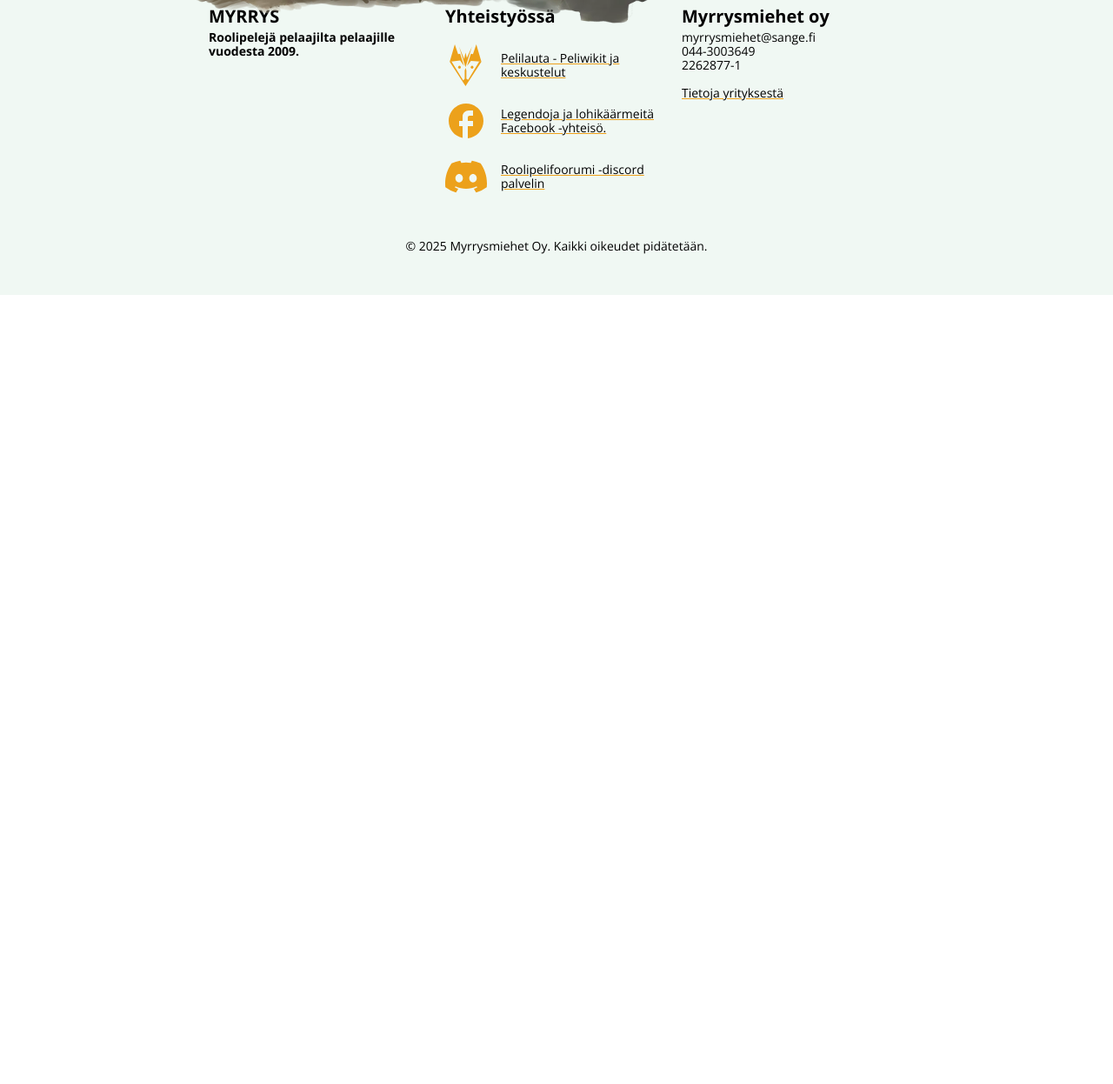
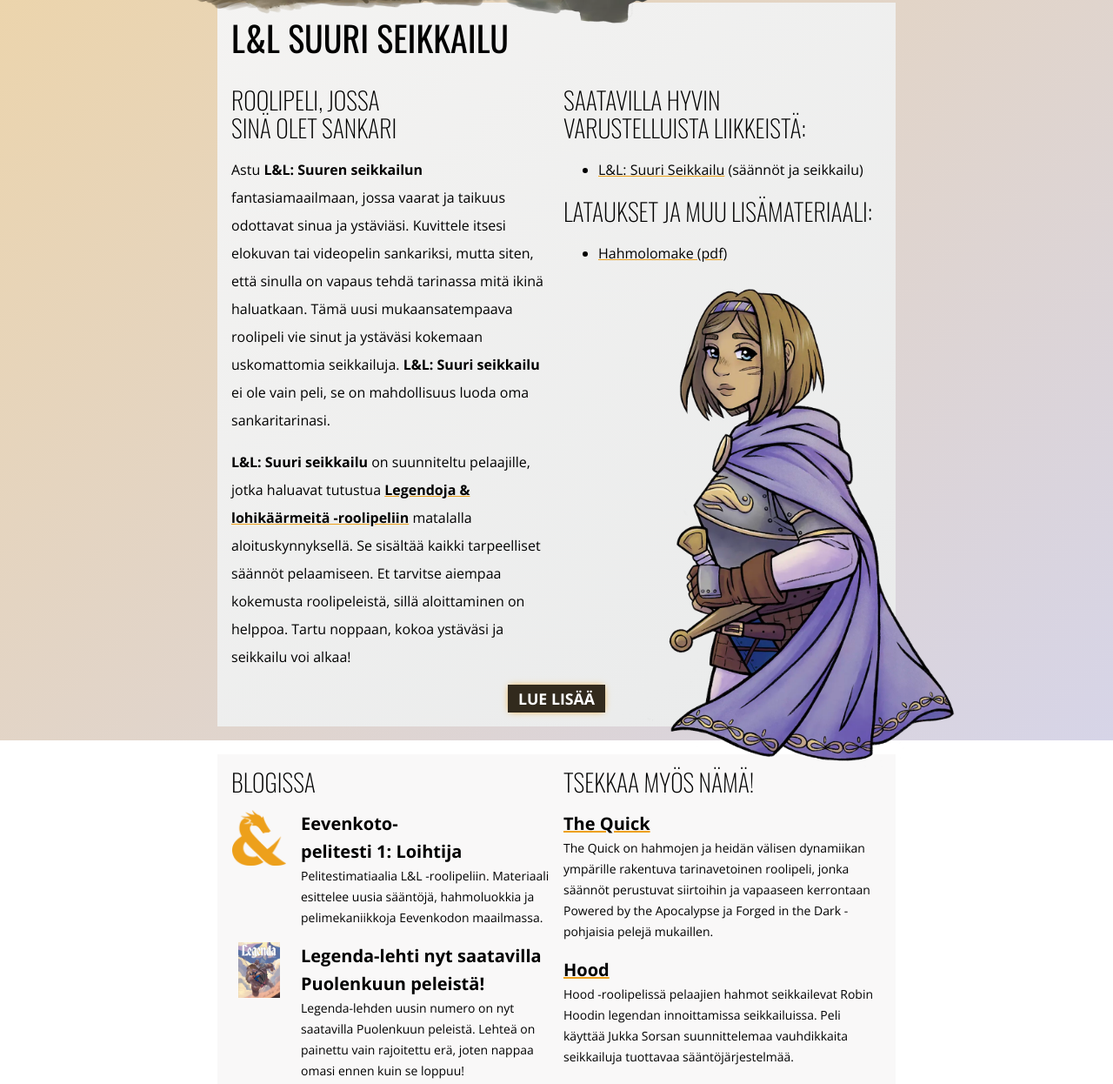
Before and after one commit to villetakanen/myrrys-2025, an Astro site: page / in a window 1280 px wide. Shown: the part 1149-2395 px from the top of the page at 87% size. Before the commit the page ends 1488 px from the top, so only its background shows below. Built offline with nearby package versions, Linux system fonts and the light colour scheme; Astro itself is replaced by a stand-in of ours.

Commit message:
fix: all frontpage blocks added

```diff
--- a/package.json
+++ b/package.json
@@ -1,7 +1,7 @@
 {
   "name": "myrrys-2025",
   "type": "module",
-  "version": "2.0.0-alpha.13",
+  "version": "2.0.0-alpha.14",
   "scripts": {
     "dev": "astro dev",
     "build": "astro build",
--- a/src/components/blog/BlogIndex.astro
+++ b/src/components/blog/BlogIndex.astro
@@ -13,6 +13,8 @@
   if (!tag) return true;
   return data.tags?.includes(tag) ?? false;
 });
+
+blogEntries.sort((a, b) => b.data.pubDate.getTime() - a.data.pubDate.getTime());
 
 if (limit) {
   blogEntries = blogEntries.slice(0, limit);
--- /dev/null
+++ b/src/components/home/MiscBlock.astro
@@ -0,0 +1,20 @@
+---
+import BlogIndex from "@components/blog/BlogIndex.astro";
+import ProductListing from "./ProductListing.astro";
+---
+
+<div class="content-grid">
+  <section class="two-col text-small">
+    <section>
+      <h2>Blogissa</h2>
+      <BlogIndex limit={3}/>
+      <br>
+      <p class="flex justify-center">
+        <a href="/blog" class="button">Näytä lisää</a>
+      </p>
+    </section>
+    <section>
+      <ProductListing />
+    </section>
+  </section>
+</div>
--- /dev/null
+++ b/src/components/home/ProductListing.astro
@@ -0,0 +1,10 @@
+<h2>Tsekkaa myös nämä!</h2>
+
+<h3><a href="/the-quick">The Quick</a></h3>
+
+<p>The Quick on hahmojen ja heidän välisen dynamiikan ympärille rakentuva tarinavetoinen roolipeli, jonka säännöt perustuvat siirtoihin ja vapaaseen kerrontaan Powered by the Apocalypse ja Forged in the Dark -pohjaisia pelejä mukaillen.</p>
+
+
+<h3><a href="/hood">Hood</a></h3>
+
+<p>Hood -roolipelissä pelaajien hahmot seikkailevat Robin Hoodin legendan innoittamissa seikkailuissa. Peli käyttää Jukka Sorsan suunnittelemaa vauhdikkaita seikkailuja tuottavaa sääntöjärjestelmää.</p>
--- /dev/null
+++ b/src/components/less/LessBlock.astro
@@ -0,0 +1,43 @@
+---
+import LetlContent from "@components/letl/LetlContent.astro";
+import LessIntro from "./LessIntro.md";
+import LessProductList from "./LessProductList.md";
+---
+<LetlContent>
+    <section>
+      <article>
+        <h1>L&L Suuri seikkailu</h1>
+        <div class="two-col">
+          <div>
+            <LessIntro />
+          </div>
+          <div>
+            <LessProductList />
+          </div>
+        </div>
+      </article>
+      <div class="cta">
+        <img src="/letl/llss/ritari-press-kit.webp" class="knight" alt="Ritari">
+        <a href="/less" class="button">Lue lisää</a>
+      </div>
+    </section>
+  </LetlContent>
+
+<style>
+@media  (min-width: 640px) {
+  .cta {
+    position: relative;
+    display: flex;
+    justify-content: center;
+  }
+  .cta .button {
+    z-index: 10;
+  }
+  .knight {
+    position: absolute;
+    bottom: calc(var(--grid) * -5);
+    right: calc(var(--grid) * -7);
+    height: calc(var(--grid) * 37);
+  }
+}
+</style>
--- /dev/null
+++ b/src/components/less/LessIntro.md
@@ -0,0 +1,5 @@
+## Roolipeli, jossa sinä olet sankari
+
+Astu **L&L: Suuren seikkailun** fantasiamaailmaan, jossa vaarat ja taikuus odottavat sinua ja ystäviäsi. Kuvittele itsesi elokuvan tai videopelin sankariksi, mutta siten, että sinulla on vapaus tehdä tarinassa mitä ikinä haluatkaan. Tämä uusi mukaansatempaava roolipeli vie sinut ja ystäväsi kokemaan uskomattomia seikkailuja. **L&L: Suuri seikkailu** ei ole vain peli, se on mahdollisuus luoda oma sankaritarinasi.
+
+**L&L: Suuri seikkailu** on suunniteltu pelaajille, jotka haluavat tutustua **[Legendoja & lohikäärmeitä -roolipeliin](/letl)** matalalla aloituskynnyksellä. Se sisältää kaikki tarpeelliset säännöt pelaamiseen. Et tarvitse aiempaa kokemusta roolipeleistä, sillä aloittaminen on helppoa. Tartu noppaan, kokoa ystäväsi ja seikkailu voi alkaa!
--- /dev/null
+++ b/src/components/less/LessProductList.md
@@ -0,0 +1,7 @@
+## SAATAVILLA HYVIN VARUSTELLUISTA LIIKKEISTÄ:
+
+- [L&L: Suuri Seikkailu](/less) (säännöt ja seikkailu)
+
+## LATAUKSET JA MUU LISÄMATERIAALI:
+
+- [Hahmolomake (pdf)](/less/hahmolomake.pdf)
--- a/src/pages/index.astro
+++ b/src/pages/index.astro
@@ -1,9 +1,13 @@
 ---
+import MiscBlock from "@components/home/MiscBlock.astro";
+import LessBlock from "@components/less/LessBlock.astro";
 import LetlBlock from "@components/letl/LetlBlock.astro";
 import Page from "src/layouts/Page.astro";
 ---
 <Page title="MYRRYS">
   <main>
     <LetlBlock />
+    <LessBlock />
+    <MiscBlock />
   </main>
 </Page>
--- a/src/styles/typography.css
+++ b/src/styles/typography.css
@@ -4,12 +4,6 @@
 
   --font-size: calc(1 * var(--grid));
   --line-height: calc(2 * var(--grid));
-
-  --font-size-small: calc(0.875 * var(--grid));
-  --line-height-small: calc(1 * var(--grid));
-
-  --font-size-small: calc(0.875 * var(--grid));
-  --line-height-small: calc(1 * var(--grid));
 
   font-size: var(--font-size);
   line-height: var(--line-height);
@@ -46,7 +40,7 @@
 h3,
 h4 {
   font-weight: 700;
-  line-height: var(--line-height);
+  line-height: calc(2 * var(--grid));
 }
 h3 {
   font-size: calc(1.25 * var(--grid));
@@ -56,8 +50,10 @@
   margin-bottom: var(--grid);
 }
 .text-small {
-  font-size: var(--font-size-small);
-  line-height: var(--line-height-small);
+  --font-size: calc(0.875 * var(--grid));
+  --line-height: calc(1.5 * var(--grid));
+  font-size: var(--font-size);
+  line-height: var(--line-height);
 }
 .text-center {
   text-align: center;
```
Also changed, not shown: public/the-quick/DSC_0215.webp (added), public/the-quick/thequickcover-mobile.webp (added), public/the-quick/thequickcover.webp (added).
